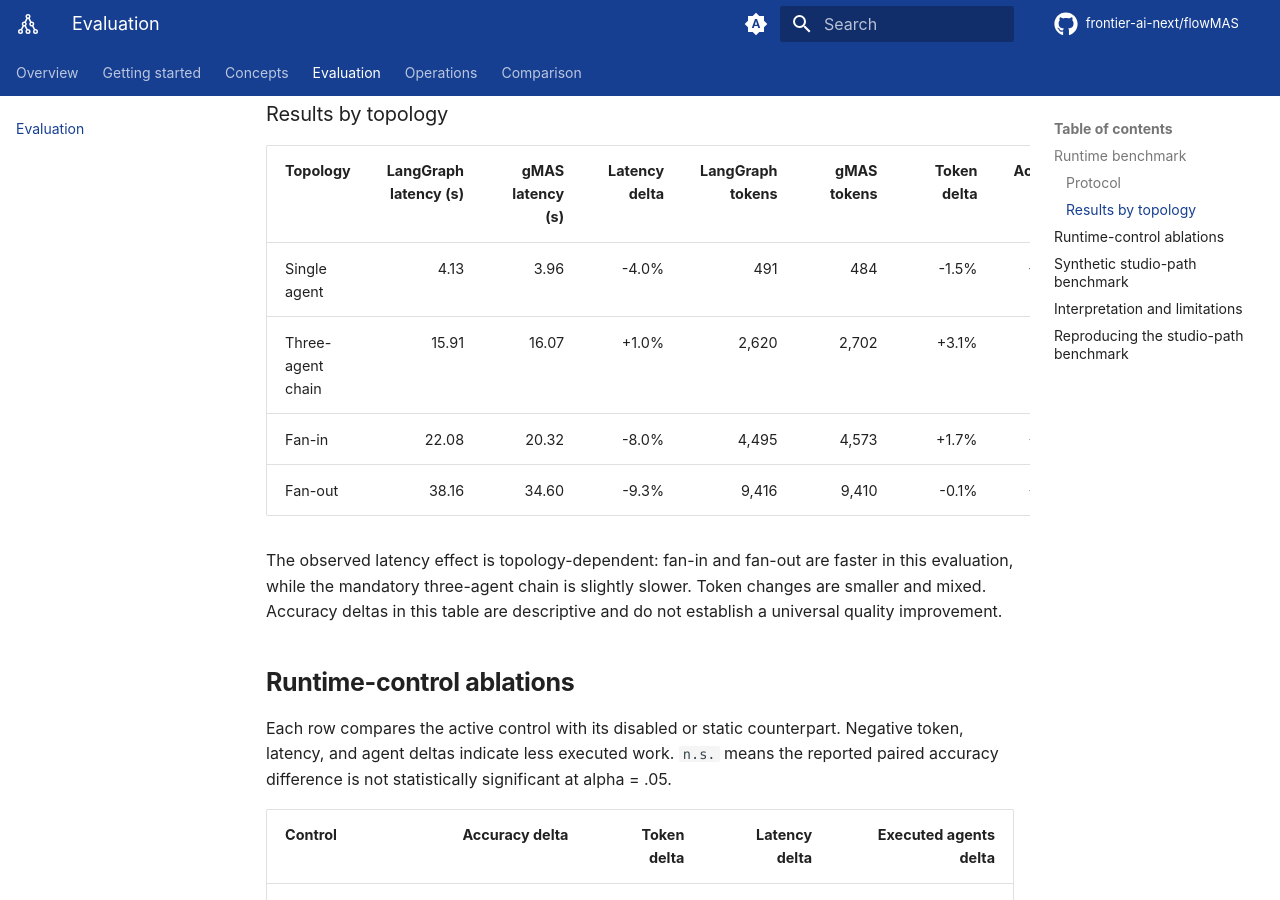
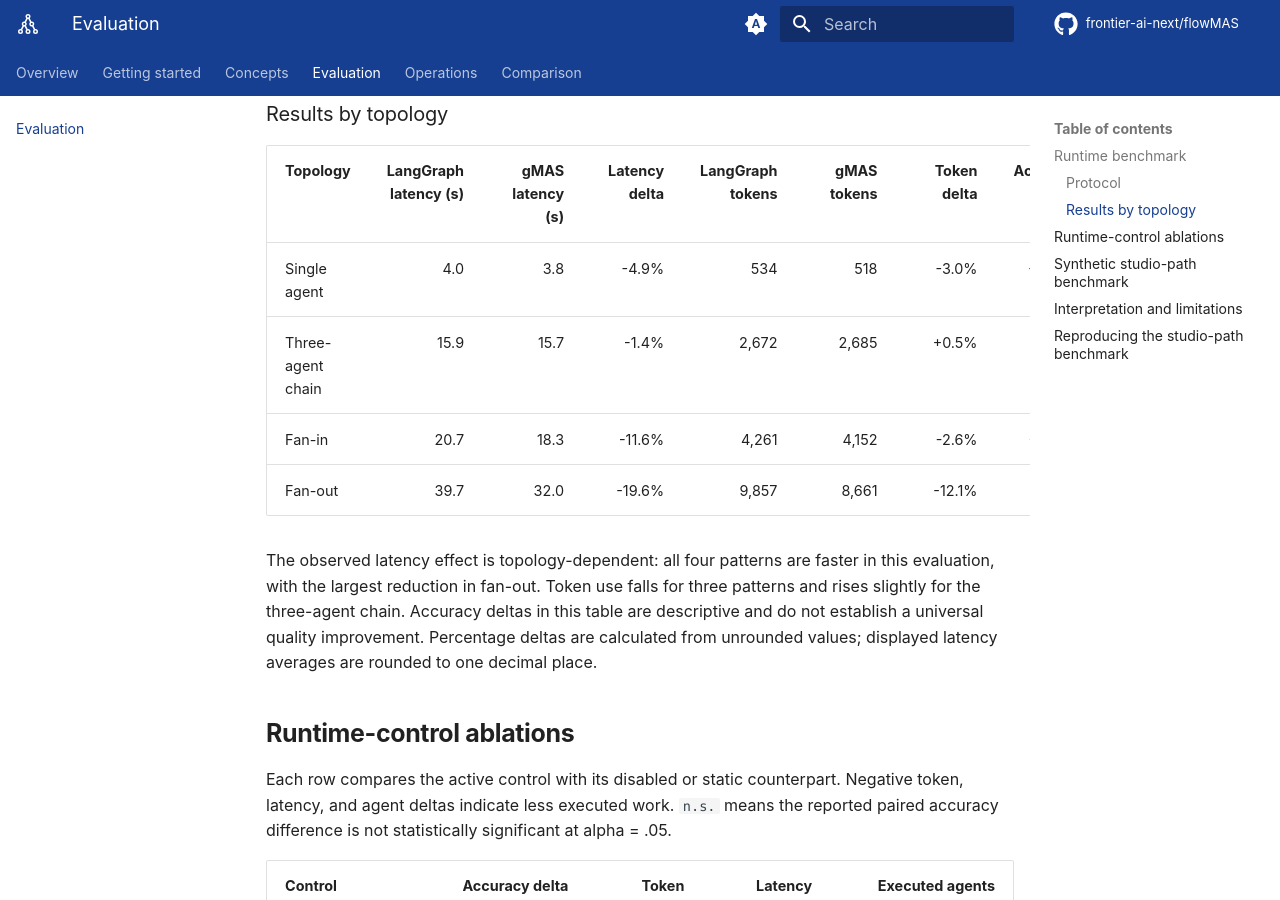
Before and after one commit to frontier-ai-next/flowMAS, an MkDocs documentation site: the page built from docs/EVALUATION.md, in a window 1280 px wide and 900 px high, scrolled down 864 px. Built offline with MkDocs 1.6.1 and Material for MkDocs 9.7.7, drawn with Linux system fonts in a browser that asks for light colours; comment, search, counter and statistics services are not loaded; some of the changed text lies outside the part shown.

Commit message:
docs: align evaluation metrics with EACL paper

```diff
--- a/docs/EVALUATION.md
+++ b/docs/EVALUATION.md
@@ -33,15 +33,17 @@ platform ranking.
 
 | Topology | LangGraph latency (s) | gMAS latency (s) | Latency delta | LangGraph tokens | gMAS tokens | Token delta | Accuracy delta |
 |---|---:|---:|---:|---:|---:|---:|---:|
-| Single agent | 4.13 | 3.96 | -4.0% | 491 | 484 | -1.5% | +0.0 pp |
-| Three-agent chain | 15.91 | 16.07 | +1.0% | 2,620 | 2,702 | +3.1% | +2.5 pp |
-| Fan-in | 22.08 | 20.32 | -8.0% | 4,495 | 4,573 | +1.7% | +3.0 pp |
-| Fan-out | 38.16 | 34.60 | -9.3% | 9,416 | 9,410 | -0.1% | +2.9 pp |
+| Single agent | 4.0 | 3.8 | -4.9% | 534 | 518 | -3.0% | +0.6 pp |
+| Three-agent chain | 15.9 | 15.7 | -1.4% | 2,672 | 2,685 | +0.5% | +2.1 pp |
+| Fan-in | 20.7 | 18.3 | -11.6% | 4,261 | 4,152 | -2.6% | +3.8 pp |
+| Fan-out | 39.7 | 32.0 | -19.6% | 9,857 | 8,661 | -12.1% | +5.6 pp |
 
-The observed latency effect is topology-dependent: fan-in and fan-out are
-faster in this evaluation, while the mandatory three-agent chain is slightly
-slower. Token changes are smaller and mixed. Accuracy deltas in this table are
-descriptive and do not establish a universal quality improvement.
+The observed latency effect is topology-dependent: all four patterns are
+faster in this evaluation, with the largest reduction in fan-out. Token use
+falls for three patterns and rises slightly for the three-agent chain.
+Accuracy deltas in this table are descriptive and do not establish a universal
+quality improvement. Percentage deltas are calculated from unrounded values;
+displayed latency averages are rounded to one decimal place.
 
 ## Runtime-control ablations
 
```
Also changed, not shown: other parts of docs/EVALUATION.md (+1 -1 lines), README.md (+6 -6 lines), docs/ARCHITECTURE.md (+1 -1 lines).
